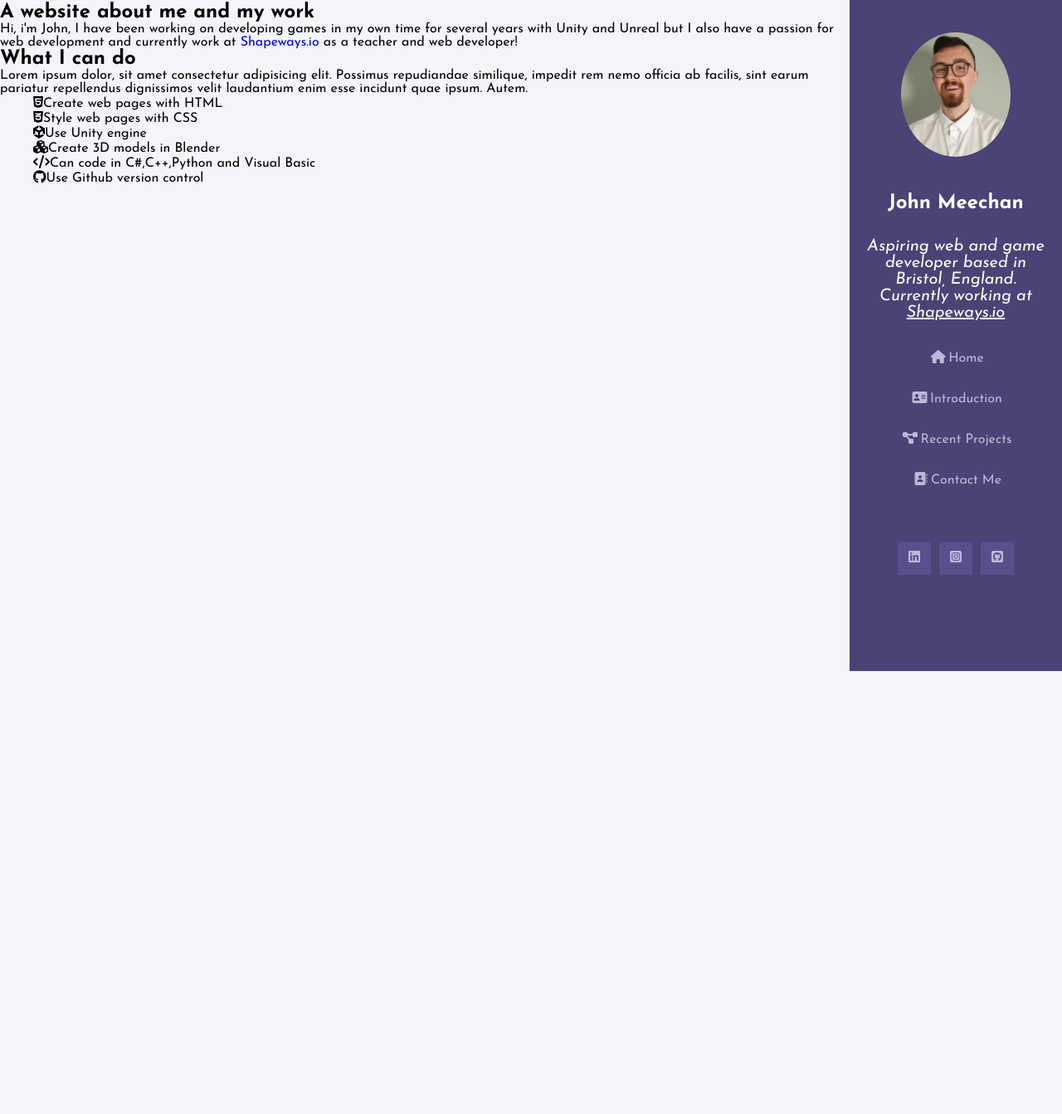
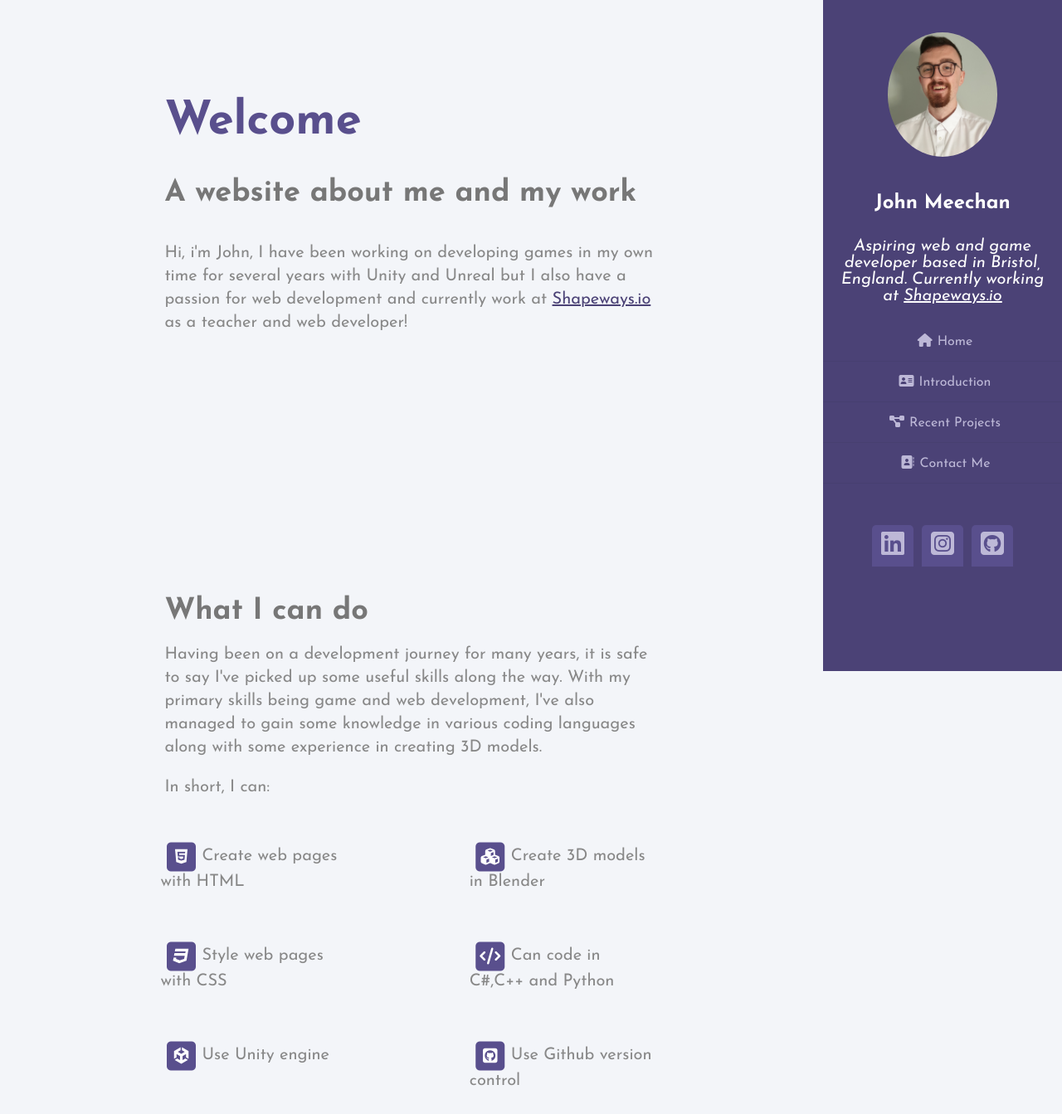
Before and after one commit to JJMeechan/Portfolio, a plain HTML site: page index.html in a window 1280 px wide. Shown: the part 21-1364 px from the top of the page at 83% size. Before the commit the page ends 800 px from the top, so only its background shows below. Drawn offline with Linux system fonts and the light colour scheme.

Commit message:
completed lists
completed the skills list and added icons

```diff
--- a/CSS/style.css
+++ b/CSS/style.css
@@ -10,12 +10,14 @@
 body{
     font-family: 'Josefin Sans', sans-serif;
     background: #f3f5f9;
-    width: 80%;
+    width: 77.5%;
 }
+
+/*sidebar starts*/
 
 header{
     height: 100%;
-    width: 20%;
+    width: 22.5%;
     position: fixed;
     top: 0;
     right: 0;
@@ -67,7 +69,7 @@ nav ul li a{
 }
 
 nav ul li a .fas{
-    width: 25px;
+    width: 30px;
 }
 
 nav ul li:hover{
@@ -89,13 +91,80 @@ header #socials{
 
 header #socials a{
     display: block;
-    width: 40px;
+    width: 50px;
     background: #594f8d;
-    height: 40px;
-    line-height: 40px;
+    height: 50px;
+    line-height: 60px;
     text-align: center;
     margin: 0 5px;
     color: #bdb8d7;
     border-top-right-radius: 5px;
     border-top-left-radius: 5px;
 }
+
+/*sidebar ends*/
+
+/*main content starts*/
+#main{
+    width: 60%;
+    margin: auto;
+}
+
+#main h2{
+    font-size: 36px;
+    color: #777777;
+}
+
+#main p{
+    font-size: 20px;
+    color: #888888;
+    margin: 20px 0 20px 0;
+    line-height: 1.4;
+}
+
+#home{
+    min-height: 600px;
+    margin-top: 140px;
+}
+
+#home h1{
+    font-size: 56px;
+    color: #594f8d;
+    margin: 40px 0 40px 0;
+}
+
+#home h2{
+    margin-bottom: 40px;
+}
+
+#home p a{
+    text-decoration: underline;
+    color: #4b4276
+}
+
+#home p a:hover{
+    color: #bdb8d7;
+}
+
+#intro ul li{
+    font-size: 20px;
+    color: #888888;
+    padding: 30px 0 30px 0;
+    display: block;
+}
+
+#leftList,#rightList{
+    width: 45%;
+}
+
+#rightList{
+    float: right;
+}
+#leftList{
+    float: left;
+    margin-left: -45px;
+}
+
+.fa-square{
+    color:#594f8d;
+}
--- a/index.html
+++ b/index.html
@@ -25,35 +25,70 @@
             </ul>
         </nav>
         <div id="socials">
-            <a href="#"><i class="fab fa-linkedin"></i></a>
-            <a href="#"><i class="fab fa-instagram-square"></i></a>
-            <a href="#"><i class="fab fa-github-square"></i></a>
+            <a href="#"><i class="fab fa-linkedin fa-2x"></i></a>
+            <a href="#"><i class="fab fa-instagram-square fa-2x"></i></a>
+            <a href="#"><i class="fab fa-github-square fa-2x"></i></a>
         </div>
     </header>
+    <div id="main">
         <section id="home">
             <h1>Welcome</h1>
             <h2>A website about me and my work</h2>
-        <p>Hi, i'm John, I have been working on developing games in my own time for several years with Unity and Unreal
+            <p>Hi, i'm John, I have been working on developing games in my own time for several years with Unity and
+                Unreal
                 but I also have a passion for web development
-            and currently work at <a href="https://shapeways.io/">Shapeways.io</a> as a teacher and web developer!</p>
+                and currently work at <a href="https://shapeways.io/">Shapeways.io</a> as a teacher and web developer!
+            </p>
         </section>
         <section id="intro">
             <h2>What I can do</h2>
-        <p>Lorem ipsum dolor, sit amet consectetur adipisicing elit. Possimus repudiandae similique, impedit rem nemo
-            officia ab facilis, sint earum pariatur repellendus dignissimos velit laudantium enim esse incidunt quae
-            ipsum. Autem.</p>
+            <p>Having been on a development journey for many years, it is safe to say I've picked up some useful skills
+                along the way. With my primary skills being game and web development, I've also managed to gain some
+                knowledge in various coding languages along with some experience in creating 3D models.</p>
+            <p>In short, I can:</p>
+            <div id="leftList">
                 <ul class="fa-ul">
-            <li><i class="fab fa-html5"></i>Create web pages with HTML</li>
-            <li><i class="fab fa-css3-alt"></i>Style web pages with CSS</li>
-            <li><i class="fab fa-unity"></i>Use Unity engine</li>
-            <li><i class="fas fa-cubes"></i>Create 3D models in Blender</li>
-            <li><i class="fas fa-code"></i>Can code in C#,C++,Python and Visual Basic</li>
-            <li><i class="fab fa-github"></i>Use Github version control</li>
+                    <li><span class="fa-stack fa-1x">
+                            <i class="fas fa-square fa-stack-2x"></i>
+                            <i class="fab fa-html5 fa-stack-1x fa-inverse"></i>
+                        </span>Create web pages with HTML
+                    </li>
+                    <li><span class="fa-stack fa-1x">
+                            <i class="fas fa-square fa-stack-2x"></i>
+                            <i class="fab fa-css3 fa-stack-1x fa-inverse"></i>
+                        </span>Style web pages with CSS
+                    </li>
+                    <li><span class="fa-stack fa-1x">
+                            <i class="fas fa-square fa-stack-2x"></i>
+                            <i class="fab fa-unity fa-stack-1x fa-inverse"></i>
+                        </span>Use Unity engine
+                    </li>
                 </ul>
+            </div>
+            <div id="rightList">
+                <ul class="fa-ul">
+                    <li><span class="fa-stack fa-1x">
+                            <i class="fas fa-square fa-stack-2x"></i>
+                            <i class="fas fa-cubes fa-stack-1x fa-inverse"></i>
+                        </span>Create 3D models in Blender
+                    </li>
+                    <li><span class="fa-stack fa-1x">
+                            <i class="fas fa-square fa-stack-2x"></i>
+                            <i class="fas fa-code fa-stack-1x fa-inverse"></i>
+                        </span>Can code in C#,C++ and Python
+                    </li>
+                    <li><span class="fa-stack fa-1x">
+                            <i class="fas fa-square fa-stack-2x"></i>
+                            <i class="fab fa-github-square fa-stack-1x fa-inverse"></i>
+                        </span>Use Github version control
+                    </li>
+                </ul>
+            </div>
         </section>
         <section id="projects"></section>
         <section id="contact"></section>
         <footer></footer>
+    </div>
 </body>
 
 </html>
```
Lines whose indentation alone changed are shown as unchanged.
